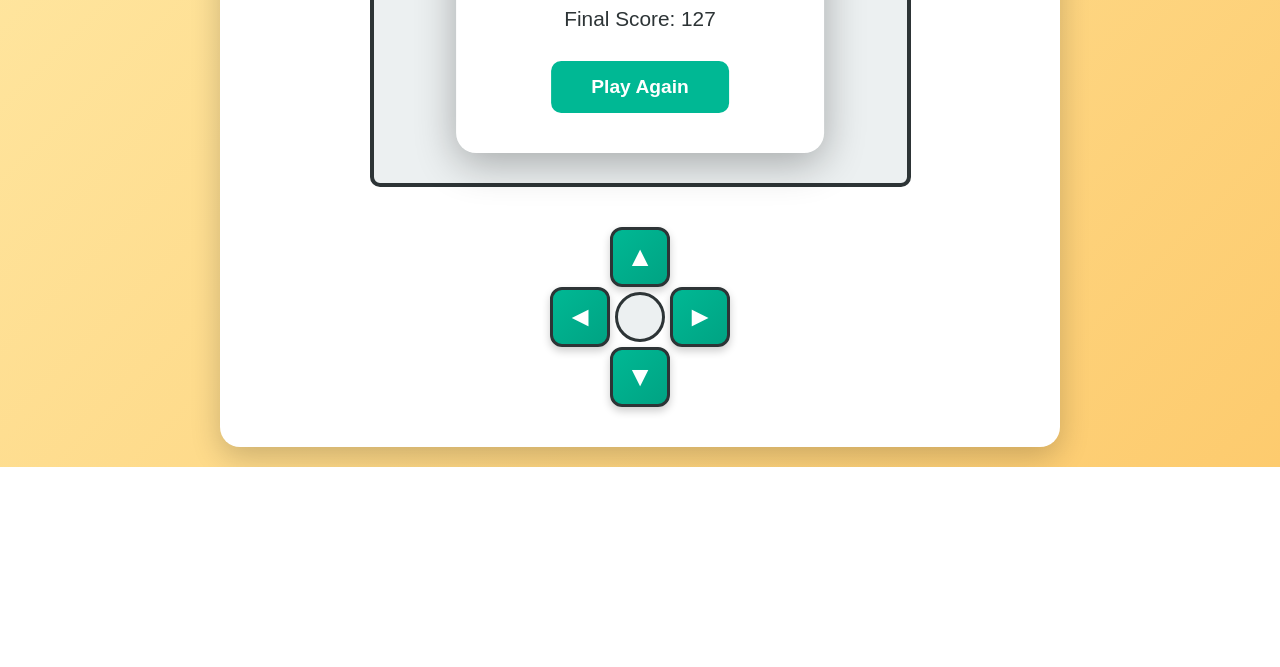
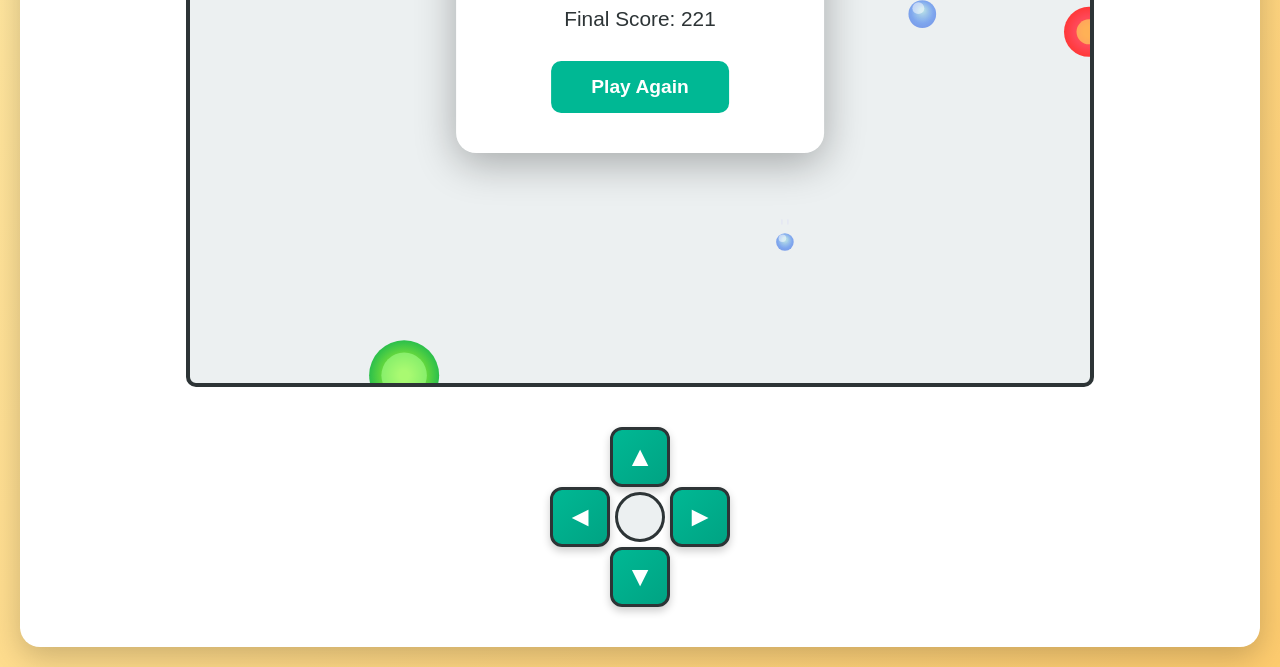
Before and after one commit to minermine123/minermine123.github.io, a plain HTML site: page index.html in a window 1280 px wide. Shown: the part 388-1055 px from the top of the page. Before the commit the page ends 855 px from the top, so only its background shows below. Drawn offline with Linux system fonts and the light colour scheme.

Commit message:
larger screen

```diff
--- a/game.js
+++ b/game.js
@@ -4,12 +4,18 @@ const ctx = canvas.getContext('2d');
 
 // Set initial canvas size based on screen
 function setCanvasSize() {
-    const maxWidth = 800;
-    const maxHeight = 600;
+    const maxWidth = 1200;
+    const maxHeight = 800;
     const aspectRatio = maxWidth / maxHeight;
 
-    const containerWidth = Math.min(window.innerWidth - 60, maxWidth);
-    const containerHeight = window.innerHeight - 400; // Leave room for controls
+    // Calculate available space (leaving room for header, controls, padding)
+    const isMobileView = window.innerWidth <= 768;
+    const padding = isMobileView ? 40 : 60;
+    const headerHeight = isMobileView ? 180 : 200; // Header + stats + info
+    const controlsHeight = isMobileView ? 220 : 0; // Mobile controls if needed
+
+    const containerWidth = Math.min(window.innerWidth - padding, maxWidth);
+    const containerHeight = window.innerHeight - headerHeight - controlsHeight;
 
     if (containerWidth / aspectRatio <= containerHeight) {
         canvas.width = containerWidth;
@@ -18,6 +24,10 @@ function setCanvasSize() {
         canvas.height = Math.min(containerHeight, maxHeight);
         canvas.width = canvas.height * aspectRatio;
     }
+
+    // Ensure minimum size for playability
+    if (canvas.width < 320) canvas.width = 320;
+    if (canvas.height < 240) canvas.height = 240;
 }
 
 setCanvasSize();
--- a/style.css
+++ b/style.css
@@ -20,7 +20,7 @@ body {
     border-radius: 20px;
     padding: 20px;
     box-shadow: 0 10px 30px rgba(0, 0, 0, 0.2);
-    max-width: 840px;
+    max-width: 1240px;
     width: 100%;
     position: relative;
 }
```
